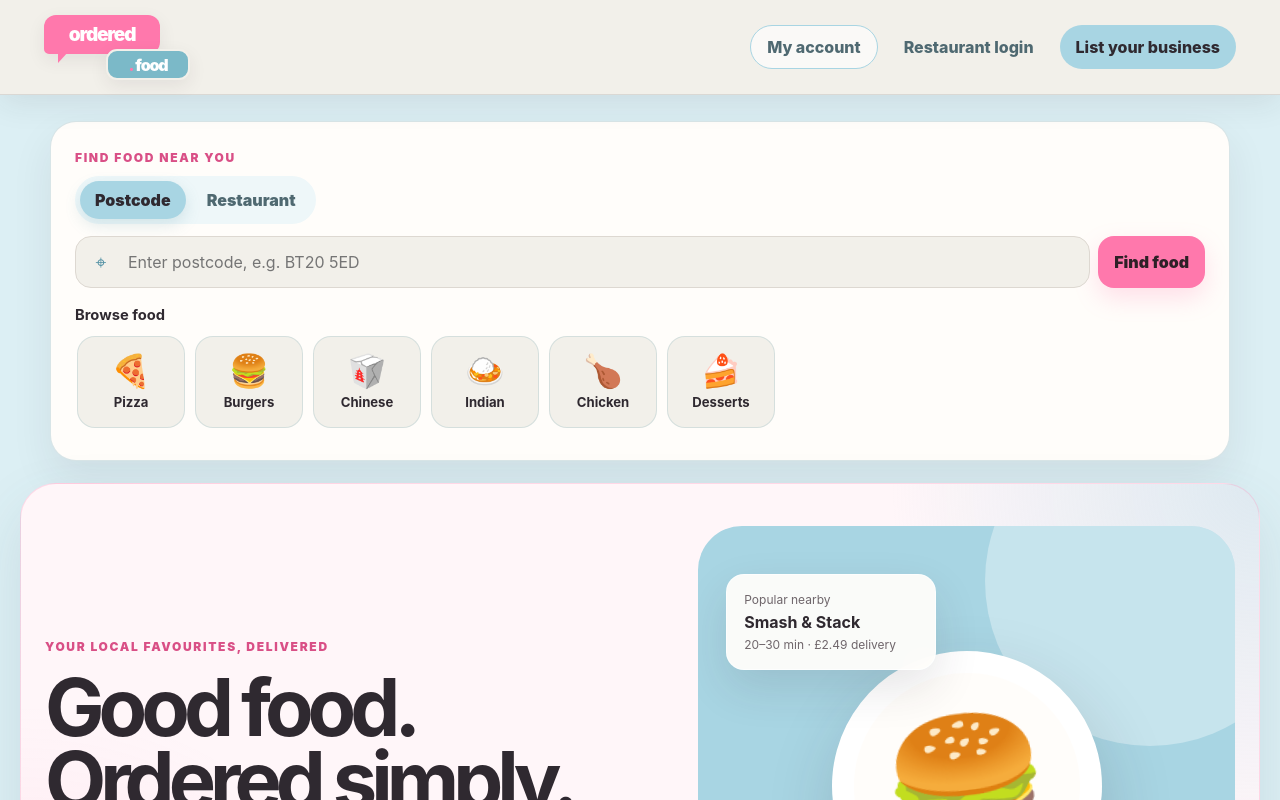
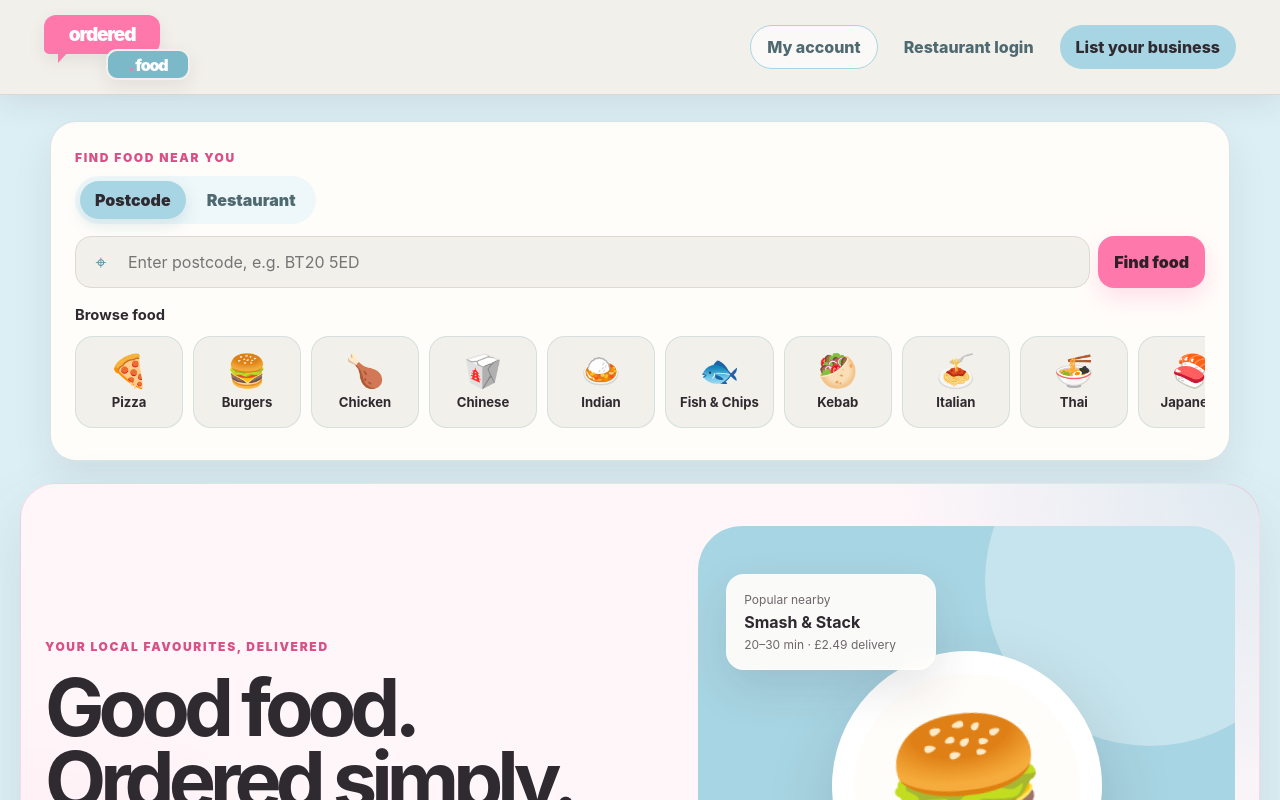
Before and after one commit to MaviUK/refreshabin, a React (Vite) app in the folder apps/restaurant/: page / in a window 1280 px wide. Shown: the top 800 px of the page. Built offline with nearby package versions, Linux system fonts and the light colour scheme; no server answers.

Commit message:
Use expanded food categories on homepage

```diff
--- a/apps/restaurant/src/home/Home.tsx
+++ b/apps/restaurant/src/home/Home.tsx
@@ -1,18 +1,32 @@
 import { FormEvent, useEffect, useState } from 'react'
 import { Link, useNavigate } from 'react-router-dom'
+import { featuredFoodCategories } from '../lib/foodCategories'
 import { supabase } from '../lib/supabase'
 import './Home.css'
 import './HomeHeader.css'
 import './HomeSearch.css'
 
-const cuisines = [
-  { name: 'Pizza', icon: '🍕' },
-  { name: 'Burgers', icon: '🍔' },
-  { name: 'Chinese', icon: '🥡' },
-  { name: 'Indian', icon: '🍛' },
-  { name: 'Chicken', icon: '🍗' },
-  { name: 'Desserts', icon: '🍰' },
-]
+const cuisineIcons: Record<string, string> = {
+  Pizza: '🍕',
+  Burgers: '🍔',
+  Chicken: '🍗',
+  Chinese: '🥡',
+  Indian: '🍛',
+  'Fish & Chips': '🐟',
+  Kebab: '🥙',
+  Italian: '🍝',
+  Thai: '🍜',
+  Japanese: '🍣',
+  Mexican: '🌮',
+  Breakfast: '🍳',
+  Desserts: '🍰',
+  Healthy: '🥗',
+}
+
+const cuisines = featuredFoodCategories.map((name) => ({
+  name,
+  icon: cuisineIcons[name] ?? '🍽️',
+}))
 
 type GeolocationErrorCode = 1 | 2 | 3
 type SearchMode = 'postcode' | 'restaurant'
```
